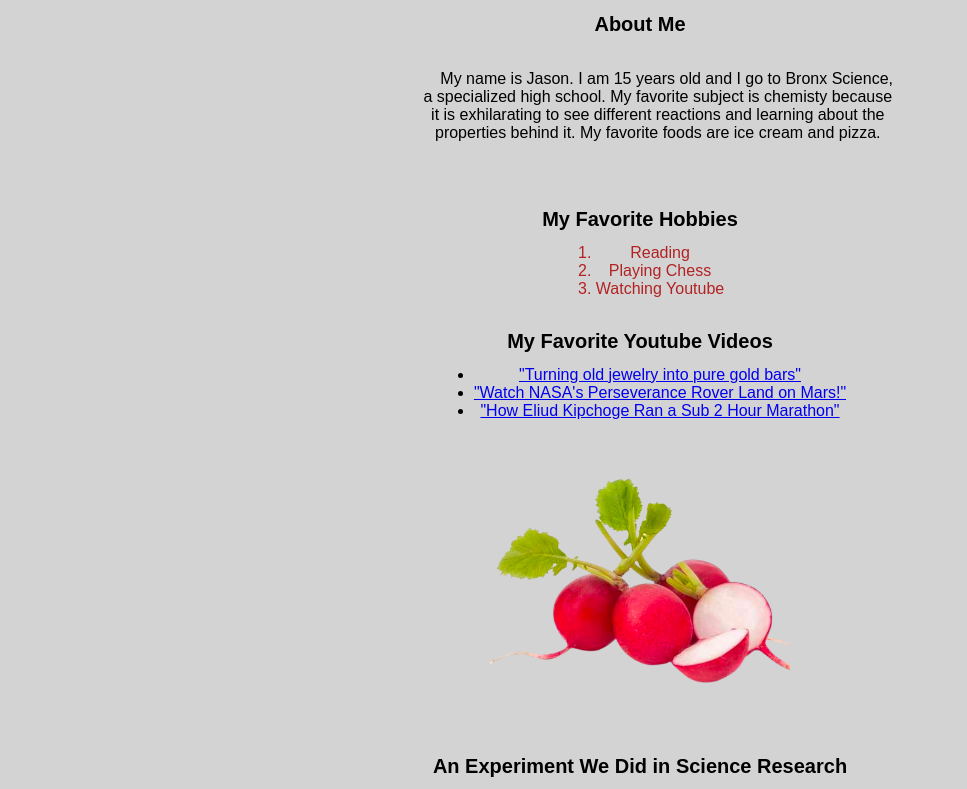
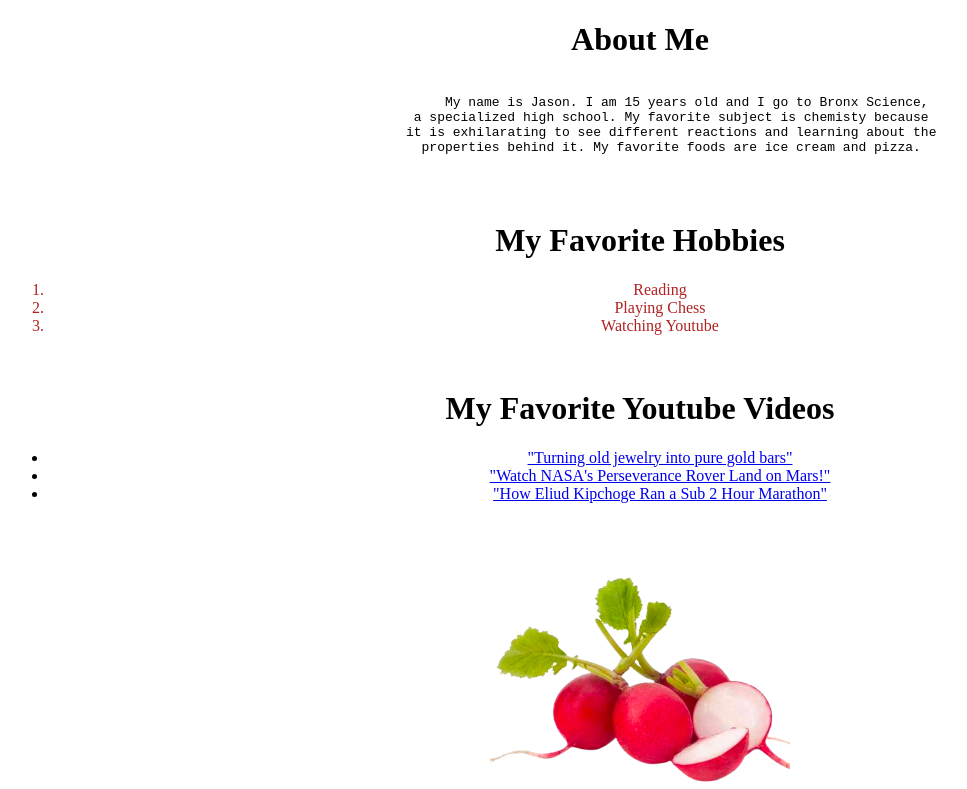
Before and after one commit to j-zhang43/j-zhang43.github.io, a plain HTML site: page index.html in a window 1280 px wide. Shown: the top 789 px of the page, without its empty margins (0-967 px from the left). Drawn offline with Linux system fonts and the light colour scheme.

Commit message:
Update index.html

```diff
--- a/index.html
+++ b/index.html
@@ -3,11 +3,11 @@
     <head>
         <title> Assignment </title>
     </head>
-    <body style="background-color:lightgray;font-family: Arial, Helvetica, sans-serif;">
+    <body>
         <center>
-            <h1 style="font-size: 20px; color: black;">About Me </h1>
+            <h1> About Me </h1>
             <!--paragraph-->
-        <pre style="font-family:Arial, Helvetica, sans-serif; color:black;">
+        <pre>
             My name is Jason. I am 15 years old and I go to Bronx Science,
          a specialized high school. My favorite subject is chemisty because
          it is exhilarating to see different reactions and learning about the
@@ -15,20 +15,20 @@
          </pre>
     <br>
              <!--ordered list-->
-             <h1 style="font-size: 20px;">
+             <h1>
                 My Favorite Hobbies
              </h1>
-        <ol style="display: table; margin: 0 auto;" type=1>
+        <ol type=1>
             <li style="color:firebrick;">Reading</li>
             <li style="color:firebrick;">Playing Chess</li>
             <li style="color:firebrick;">Watching Youtube</li>
         </ol>
     <br>
             <!--unordered list-->
-            <h1 style="font-size: 20px;">
+            <h1>
                 My Favorite Youtube Videos
             </h1>
-        <ul style="display: table; margin: 0 auto;">
+        <ul >
             <li> <a href="https://www.youtube.com/watch?v=37Kn-kIsVu8&ab_channel=NileRed"> "Turning old jewelry into pure gold bars" </a> </li>
             <li> <a href="https://www.youtube.com/watch?v=gm0b_ijaYMQ&ab_channel=NASA"> "Watch NASA's Perseverance Rover Land on Mars!" </a> </li>
             <li> <a href="https://www.youtube.com/watch?v=A73HQwEct-o&ab_channel=MikeBoyd"> "How Eliud Kipchoge Ran a Sub 2 Hour Marathon" </a> </li>
```
